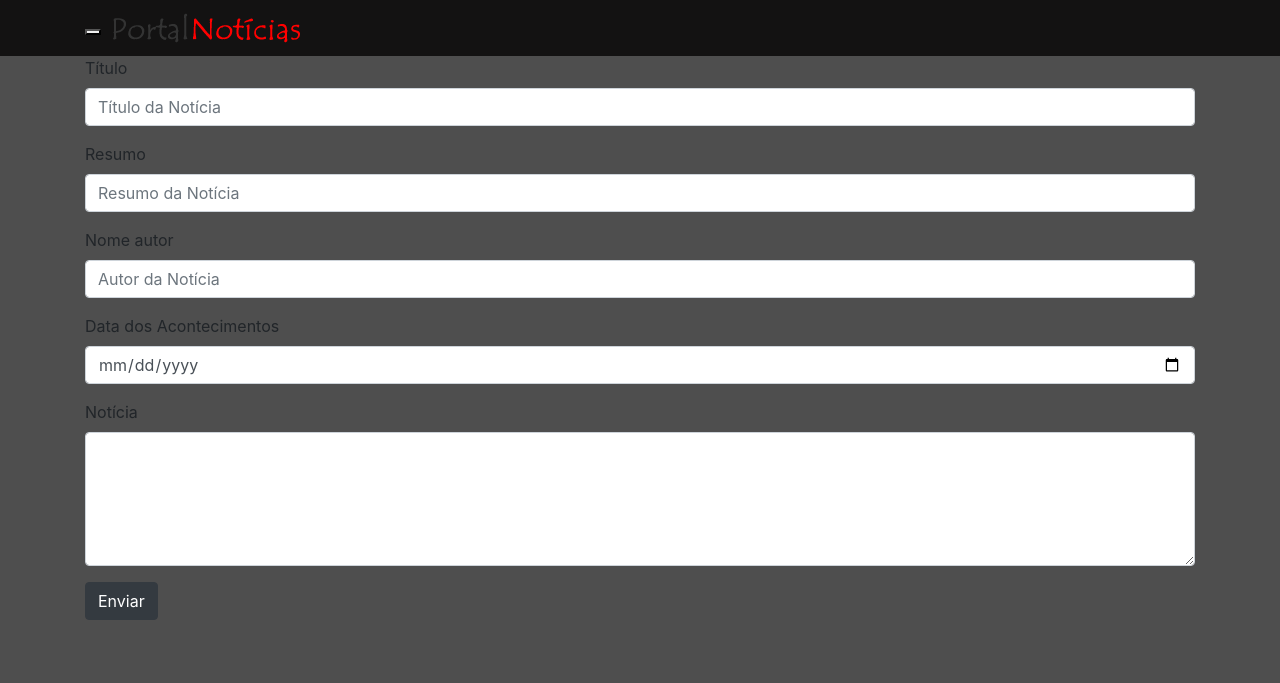
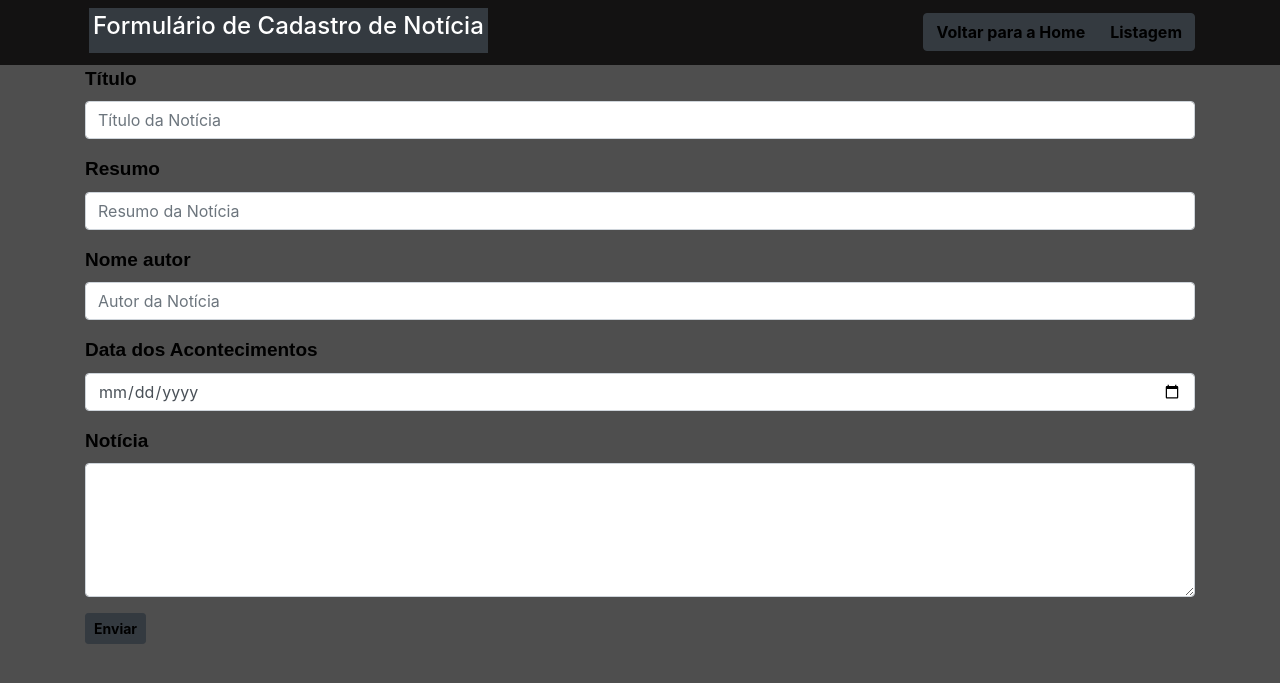
Before and after one commit to ClaudiomildoVentura/News-Application, a Node project: template app/views/admin/formNoticia.ejs in a window 1280 px wide. Shown: the top 683 px of the page. Run offline with Node 20 templates, Linux system fonts and the light colour scheme; the template is opened without the code that fills it, so the values that code supplies are empty.

Commit message:
Adjust final

```diff
--- a/app/models/NoticiasDAO.js
+++ b/app/models/NoticiasDAO.js
@@ -8,7 +8,7 @@ try {
     }
 
     NoticiasDAO.prototype.getNoticia = function (id_noticia, callback) {
-        this._connection.query('SELECT * FROM noticias WHERE id_noticia = ' + id_noticia.id_noticia, callback)
+        this._connection.query('SELECT * FROM noticias WHERE id_noticia = ' + id_noticia.id_noticia, callback);
     }
 
     NoticiasDAO.prototype.salvarNoticia = function (noticia, callback) {
--- a/app/public/css/style.css
+++ b/app/public/css/style.css
@@ -27,19 +27,36 @@ a{
 .noticia_titulo{
 	color:#000;
 	font-size:20px;
-	font-weight: 400;
+	font-weight: 500;
+	font-family: Arial, Helvetica, sans-serif;
 	text-decoration: none;
 }
 .noticia_data{
 	color:#727272;
+	font-family: Arial, Helvetica, sans-serif;
 	display: block;
 }
 .noticia_resumo{
 	color:#333;
+	font-family: Arial, Helvetica, sans-serif;
 	margin-right:10px;
 }
-.ver_mais{
+.footer{
 	text-align: center;
-	background:#FFF;
-	padding:20px;
+	background:rgb(19, 18, 18);
+	padding:25px;
 }
+.label_form {
+	color: #000;
+	font-size:19px;
+	font-family: Arial, Helvetica, sans-serif;
+	font-weight: 700;
+}
+.btn {
+	color: #000;
+	font-weight: bold;
+	text-decoration:none;
+}
+.btn-group {
+	font-weight: bold;
+}
--- a/app/views/admin/formNoticia.ejs
+++ b/app/views/admin/formNoticia.ejs
@@ -3,42 +3,31 @@
 
 <head>
 	<meta charset="utf-8" />
-	<title>Formulario de cadastro de Noticia</title>
+	<title>Formulário de Cadastro de Notícia</title>
 	<link rel="stylesheet" href="https://stackpath.bootstrapcdn.com/bootstrap/4.1.3/css/bootstrap.min.css"
 		integrity="sha384-MCw98/SFnGE8fJT3GXwEOngsV7Zt27NXFoaoApmYm81iuXoPkFOJwJ8ERdknLPMO" crossorigin="anonymous">
-	<link rel="shortcut icon" href="images/favicon.ico" />
 	<link rel="stylesheet" href="css/style.css" />
 
 </head>
 
 <body>
-	<nav class="navbar navbar-default navbar-static-top">
+	<nav class="navbar navbar-lights navbar-static-top">
 		<div class="container">
 			<div class="navbar-header">
-				<button type="button" class="navbar-toggle collapsed" data-toggle="collapse" data-target="#navbar"
-					aria-expanded="false" aria-controls="navbar">
-					<span class="sr-only">Toggle navigation</span>
-					<span class="icon-bar"></span>
-					<span class="icon-bar"></span>
-					<span class="icon-bar"></span>
-				</button>
-
-				<img src="imgs/logo.png" />
+				<div class="p-1 mb-1 ml-1 bg-dark text-white">
+					<h4>Formulário de Cadastro de Notícia</h4>
 				</div>
-
-			<div id="navbar" class="navbar-collapse collapse">
-				<ul class="nav navbar-nav navbar-right">
-					<li><a href="index.html">HOME</a></li>
-				</ul>
+			</div>
+			<div class="btn-group " role="group">
+				<button type="button" class="btn btn-dark"><a href="/">Voltar para a Home</a></button>
+				<button type="button" class="btn btn-dark"><a href="/noticias">Listagem</a></button>
 			</div>
 		</div>
 	</nav>
 
 	<div class="container">
-		<!-- 	<div class="p-3 mb-3 bg-dark text-white">
-			<h4>Adicionar Notícia</h4>
-		</div>-->
 
+		<form action="/noticias/salvar" method="post">
 			<% if (validacao.length) { %>
 			<div class="row">
 				<div class="col-md-12">
@@ -54,37 +43,36 @@
 			</div>
 			<% } %>
 
-		<form action="/noticias/salvar" method="post">
 			<div class="form-group">
-				<label>Título</label>
+				<label class="label_form">Título</label>
 				<input class="form-control" type="text" id="titulo" name="titulo" value="<%=noticia.titulo%>"
 					placeholder="Título da Notícia">
 			</div>
 
 			<div class="form-group">
-				<label>Resumo</label>
+				<label class="label_form">Resumo</label>
 				<input class="form-control" type="text" id="resumo" name="resumo" value="<%=noticia.resumo%>"
 					placeholder="Resumo da Notícia">
 			</div>
 
 			<div class="form-group">
-				<label>Nome autor</label>
+				<label class="label_form">Nome autor</label>
 				<input class="form-control" type="text" id="autor" name="autor" value="<%=noticia.autor%>"
 					placeholder="Autor da Notícia">
 			</div>
 
 			<div class="form-group">
-				<label>Data dos Acontecimentos</label>
+				<label class="label_form">Data dos Acontecimentos</label>
 				<input class="form-control" type="date" id="data_noticia" name="data_noticia"
 					value="<%=noticia.data_noticia%>" placeholder="Data da Notícia">
 			</div>
 
 			<div class="form-group">
-				<label>Notícia</label>
+				<label class="label_form">Notícia</label>
 				<textarea class="form-control" id="noticia" name="noticia" rows="5"
 					cols="80"><%=noticia.noticia%></textarea>
 			</div>
-			<button class="btn btn-dark" type="submit" value="Enviar">Enviar</button>
+			<button class="btn btn-dark btn-sm" type="submit" value="Enviar">Enviar</button>
 		</form>
 	</div>
 
```
Also changed, not shown: app/views/home/home.ejs (+6 -9 lines), app/views/noticias/noticia.ejs (+13 -30 lines), app/views/noticias/noticias.ejs (+10 -51 lines), app/public/imgs/favicon.ico (deleted), app/public/imgs/logo.png (deleted). Lines whose indentation alone changed are shown as unchanged.
